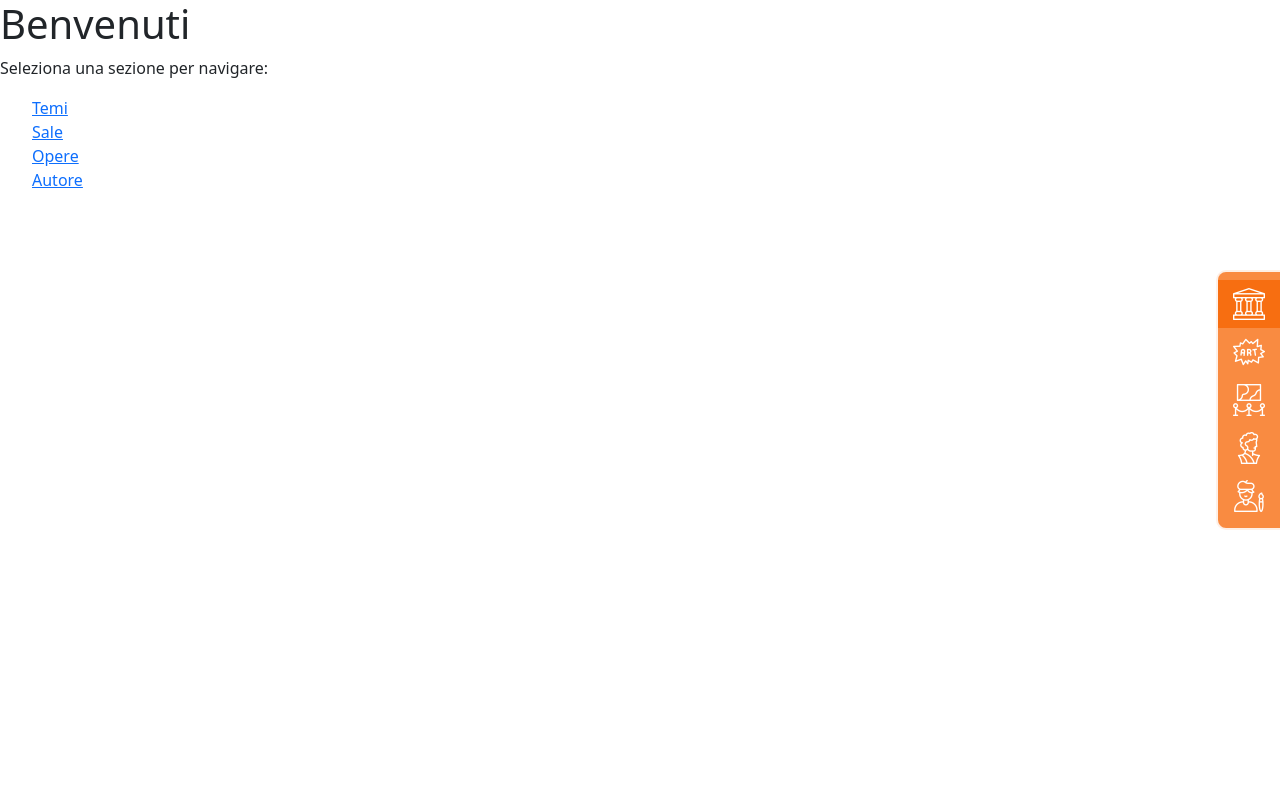
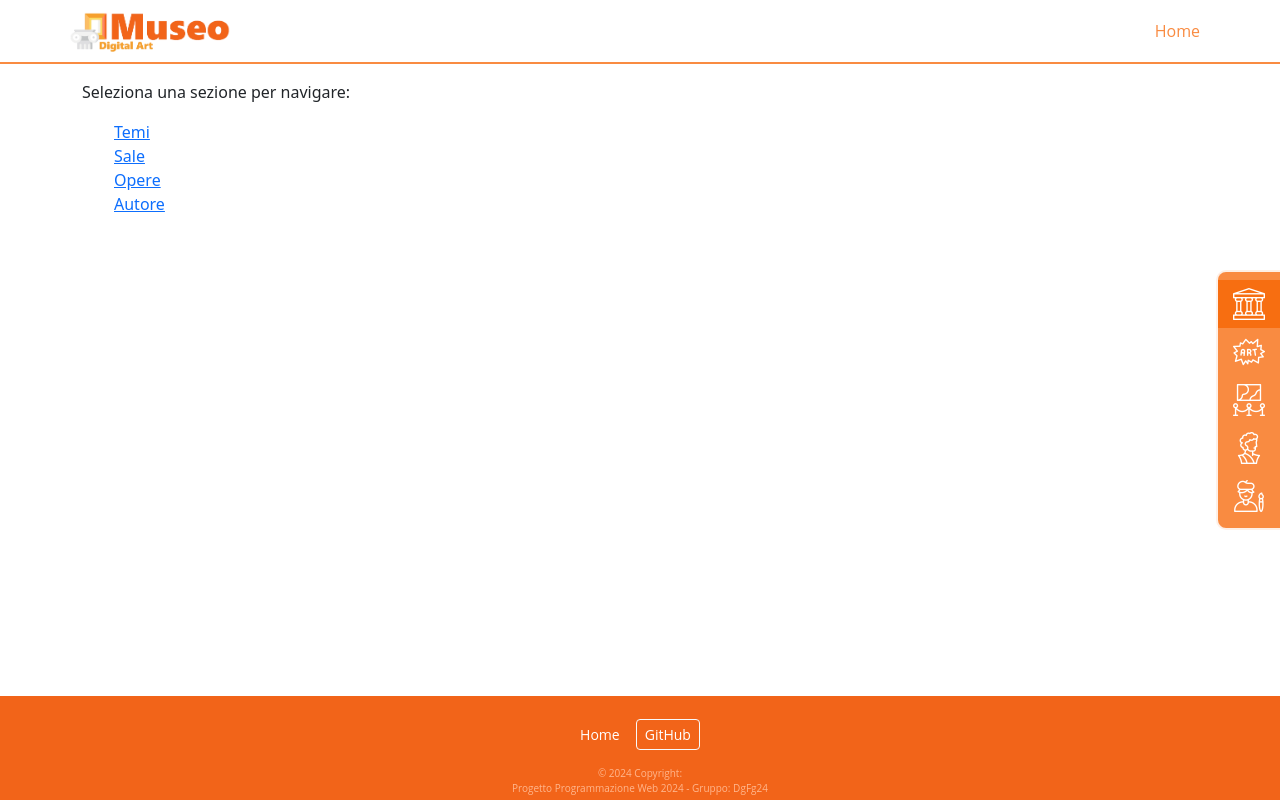
Before and after one commit to DanieleGotti/MUSEO_Digital_Art_2.0, a Django app: page / in a window 1280 px wide. Run offline with Django 5.2, Linux system fonts and the light colour scheme; some libraries are stand-ins or nearby versions.

Commit message:
UI footer e header

```diff
--- a/museodigitalart/apps/main/templates/main/autore.html
+++ b/museodigitalart/apps/main/templates/main/autore.html
@@ -8,6 +8,8 @@
     <link rel="stylesheet" href="{% static 'css/bootstrap/bootstrap.min.css' %}">
     <link rel="stylesheet" href="{% static 'css/cssPage.css' %}">
     <link rel="stylesheet" href="{% static 'css/cssModal.css' %}">
+    <link rel="stylesheet" href="{% static 'css/cssFooter.css' %}">
+    <link rel="stylesheet" href="{% static 'css/cssHeader.css' %}">
     <link rel="stylesheet" href="{% static 'css/cssMessage.css' %}">
     <link rel="stylesheet" href="https://cdnjs.cloudflare.com/ajax/libs/bootstrap-datepicker/1.9.0/css/bootstrap-datepicker.min.css">
     <script src="https://code.jquery.com/jquery-3.5.1.min.js"></script>
@@ -19,7 +21,7 @@
 
 </head>
 <body>
-
+    {% include 'header.html' with page_title="Autori" %}
     {% include 'nav.html' %}
     {% if messages %}
     <div id="messages">
@@ -563,6 +565,6 @@
         </div>
     </div>
 
-
+    {% include 'footer.html' %}
 </body>
 </html>
--- a/museodigitalart/apps/main/templates/main/home.html
+++ b/museodigitalart/apps/main/templates/main/home.html
@@ -7,13 +7,19 @@
     {% load static %}
     <link rel="stylesheet" href="{% static 'css/bootstrap/bootstrap.min.css' %}">
     <link rel="stylesheet" type="text/css" href="{% static 'css/style.css' %}">
+    <link rel="stylesheet" href="{% static 'css/cssNav.css' %}">
+    <link rel="stylesheet" href="{% static 'css/cssFooter.css' %}">
+    <link rel="stylesheet" href="{% static 'css/cssHeader.css' %}">
     <script src="{% static 'js/bootstrap/bootstrap.bundle.min.js' %}"></script>
+    <script src="{% static 'js/jsFooter.js' %}"></script>
+    <script src="{% static 'js/jsNav.js' %}"></script>
 </head>
 <body>
 
+    {% include 'header.html' with page_title="Home" %}
     {% include 'nav.html' %}
 
-    <div class="content">
+    <div class="container mt-4">
         <h1>Benvenuti</h1>
         <p>Seleziona una sezione per navigare:</p>
         <ul>
@@ -23,5 +29,8 @@
             <li><a href="{% url 'autore' %}">Autore</a></li>
         </ul>
     </div>
+
+    {% include 'footer.html' %}
+
 </body>
 </html>
--- a/museodigitalart/apps/main/templates/main/opera.html
+++ b/museodigitalart/apps/main/templates/main/opera.html
@@ -7,11 +7,13 @@
     {% load static %}
     <link rel="stylesheet" href="{% static 'css/bootstrap/bootstrap.min.css' %}">
     <link rel="stylesheet" href="{% static 'css/cssPage.css' %}">
+    <link rel="stylesheet" href="{% static 'css/cssFooter.css' %}">
+    <link rel="stylesheet" href="{% static 'css/cssHeader.css' %}">
     <script src="{% static 'js/bootstrap/bootstrap.bundle.min.js' %}"></script>
     <script src="{% static 'js/jsFiltersMove.js' %}"></script>
 </head>
 <body>
-
+    {% include 'header.html' with page_title="Opere" %}
     {% include 'nav.html' %}
 
     <div class="container-fluid">
@@ -120,5 +122,6 @@
             </div>
         </div>
     </div>
+    {% include 'footer.html' %}
 </body>
 </html>
--- a/museodigitalart/apps/main/templates/main/sala.html
+++ b/museodigitalart/apps/main/templates/main/sala.html
@@ -7,11 +7,13 @@
     {% load static %}
     <link rel="stylesheet" href="{% static 'css/bootstrap/bootstrap.min.css' %}">
     <link rel="stylesheet" href="{% static 'css/cssPage.css' %}">
+    <link rel="stylesheet" href="{% static 'css/cssFooter.css' %}">
+    <link rel="stylesheet" href="{% static 'css/cssHeader.css' %}">
     <script src="{% static 'js/bootstrap/bootstrap.bundle.min.js' %}"></script>
     <script src="{% static 'js/jsFiltersMove.js' %}"></script>
 </head>
 <body>
-
+    {% include 'header.html' with page_title="Sale" %}
     {% include 'nav.html' %}
 
     <div class="container-fluid">
@@ -113,5 +115,6 @@
             </div>
         </div>
     </div>
+    {% include 'footer.html' %}
 </body>
 </html>
--- a/museodigitalart/apps/main/templates/main/tema.html
+++ b/museodigitalart/apps/main/templates/main/tema.html
@@ -7,11 +7,13 @@
     {% load static %}
     <link rel="stylesheet" href="{% static 'css/bootstrap/bootstrap.min.css' %}">
     <link rel="stylesheet" href="{% static 'css/cssPage.css' %}">
+    <link rel="stylesheet" href="{% static 'css/cssFooter.css' %}">
+    <link rel="stylesheet" href="{% static 'css/cssHeader.css' %}">
     <script src="{% static 'js/bootstrap/bootstrap.bundle.min.js' %}"></script>
     <script src="{% static 'js/jsFiltersMove.js' %}"></script>
 </head>
 <body>
-
+    {% include 'header.html' with page_title="Temi" %}
     {% include 'nav.html' %}
 
     <div class="container-fluid">
@@ -74,6 +76,6 @@
             </div>
         </div>
     </div>
-
+    {% include 'footer.html' %}
 </body>
 </html>
--- /dev/null
+++ b/museodigitalart/static/css/cssFooter.css
@@ -0,0 +1,80 @@
+/* static/css/cssFooter.css */
+* {
+    margin: 0;
+    padding: 0;
+    list-style: none;
+    text-decoration: none;
+}
+
+.footer {
+    padding: 0;
+    margin: 0;
+    box-sizing: border-box;
+    width: 100%;
+    background-color: #f26419;
+    position: fixed;
+    bottom: 0;
+    left: 0;
+    right: 0;
+    z-index: 1000;
+    height: auto;
+}
+
+.cta {
+    display: flex;
+    justify-content: center;
+    align-items: center;
+    padding-top: 5px;
+}
+
+.cta p {
+    margin: 0;
+}
+
+.cta span {
+    margin-right: 10px;
+    font-family: "Open sans";
+    font-weight: 500;
+    font-size: 16px;
+    white-space: nowrap;
+}
+
+.cta a {
+    font-family: "Open sans";
+    font-weight: 500;
+    font-size: 14px;
+    margin-top: 10px; /* Increase space above the button */
+}
+
+.footer .container {
+    padding: 0.5rem 1rem;
+}
+
+.footer .text-center {
+    padding: 0.5rem 0;
+}
+
+.footer a {
+    color: #ffffff;
+    text-decoration: none;
+}
+
+.footer a:hover {
+    color: #FFB68D;
+}
+
+.footer p {
+    margin: 0;
+    padding: 0;
+    font-family: "Open sans";
+    font-weight: 500;
+    font-size: 10px;
+    color: #FFB68D;
+    white-space: nowrap;
+}
+
+.copyright {
+    padding: 5px 0;
+    font-size: 8px; /* Smaller font size for copyright */
+    font-weight: 400;
+}
--- /dev/null
+++ b/museodigitalart/static/css/cssHeader.css
@@ -0,0 +1,59 @@
+/* static/css/cssHeader.css */
+* {
+    margin: 0;
+    padding: 0;
+    list-style: none;
+    text-decoration: none;
+}
+
+.header {
+    width: 100%;
+    height: 4rem;
+    background-color: white;
+    display: flex;
+    justify-content: center;
+    align-items: center;
+    border-bottom: 2px solid #F98B41;
+}
+
+.header.fixed {
+    position: fixed;
+    top: 0;
+    left: 0;
+    right: 0;
+    z-index: 1000;
+}
+
+.innerHeader {
+    width: 90%;
+    height: 100%;
+    display: flex;
+    justify-content: space-between;
+    align-items: center;
+}
+
+.logoContainer {
+    height: 100%;
+    display: flex;
+    align-items: center;
+}
+
+.logoContainer img {
+    max-width: 100%;
+    height: 3rem;
+}
+
+.pageName span {
+    display: flex;
+    align-items: center;
+    padding: 0 1rem;
+    color: #F98B41;
+    font-family: "Open Sans", sans-serif;
+    font-weight: 500;
+    font-size: 16px;
+}
+
+
+.container-fluid {
+    padding-top: 4.5rem;
+}
--- a/museodigitalart/static/css/cssNav.css
+++ b/museodigitalart/static/css/cssNav.css
@@ -22,6 +22,11 @@
     border-left: 2px solid #FEF0E7;
     border-bottom: 2px solid #FEF0E7;
   }
+
+
+.navbar {
+  position: fixed;
+}
 
   .navbarNav {
     width: 100%;
--- /dev/null
+++ b/museodigitalart/static/js/jsFooter.js
@@ -0,0 +1,8 @@
+// static/js/jsFooter.js
+document.addEventListener('DOMContentLoaded', function() {
+    let currentPage = window.location.pathname.split("/").pop();
+    let footer = document.getElementById('footer');
+    if (footer && currentPage !== 'index.php') {
+      footer.classList.add('fixed');
+    }
+  });
--- /dev/null
+++ b/museodigitalart/templates/footer.html
@@ -0,0 +1,19 @@
+<footer class="footer text-center text-white">
+    <div class="container p-2">
+      <!-- Section: CTA -->
+      <div class="cta">
+        <p class="d-flex justify-content-center align-items-center mb-1">
+          <a href="{% url 'home' %}" class="project-link me-3">Home</a>
+          <a href="https://github.com/DanieleGotti/MUSEO_Digital_Art.git" class="btn btn-outline-light btn-sm btn-rounded">
+            GitHub
+          </a>
+        </p>
+      </div>
+      <!-- Section: CTA -->
+    </div>
+    <!-- Copyright -->
+    <div class="text-center p-1 copyright">
+      <p>© 2024 Copyright:</p>
+      <p>Progetto Programmazione Web 2024 - Gruppo: DgFg24</p>
+    </div>
+  </footer>
--- /dev/null
+++ b/museodigitalart/templates/header.html
@@ -0,0 +1,11 @@
+<div class="header fixed">
+    {% load static %}
+    <div class="innerHeader">
+      <div class="logoContainer">
+        <img class="logoImage" src="{% static 'img/logo.png' %}" alt="Logo">
+      </div>
+      <div class="pageName">
+        <span>{{ page_title }}</span>
+      </div>
+    </div>
+  </div>
```
Also changed, not shown: museodigitalart/apps/main/templates/main/create_autore.html (deleted, +0 -98 lines), museodigitalart/apps/main/templates/main/footer.html (deleted, +0 -26 lines), museodigitalart/db.sqlite3.
